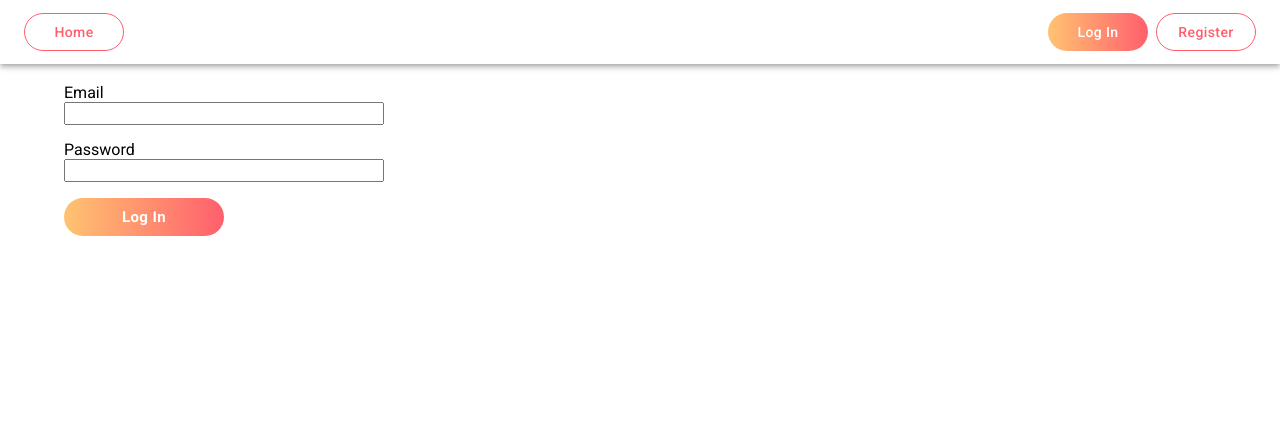
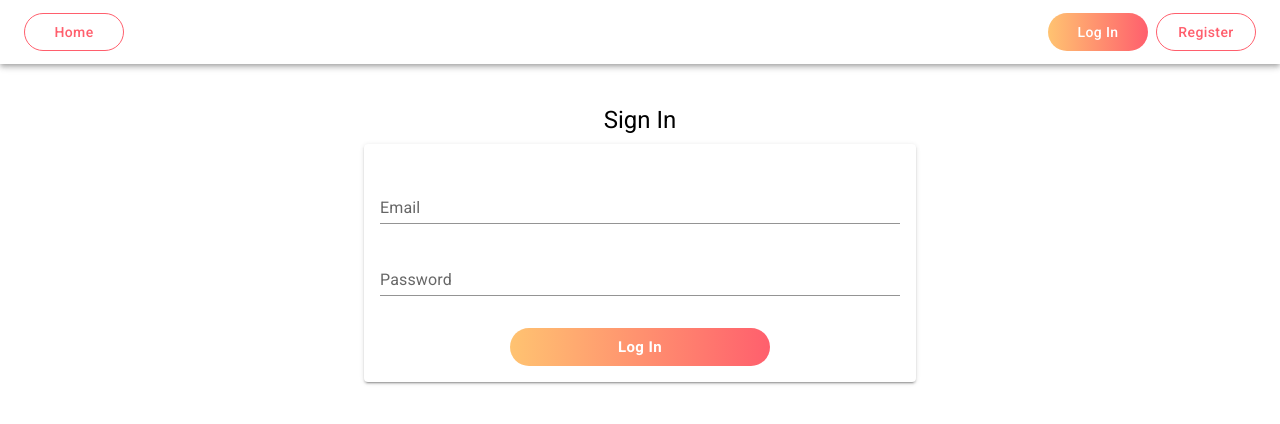
Before and after one commit to marlenaduleba/goit-react-hw-08-phonebook, a React (Create React App) app: page /goit-react-hw-08-phonebook/login in a window 1280 px wide. Shown: the top 424 px of the page. Built offline with nearby package versions, Linux system fonts and the light colour scheme.

Commit message:
LoginForm styled with MUI

```diff
--- a/src/components/LoginForm/LoginForm.js
+++ b/src/components/LoginForm/LoginForm.js
@@ -1,11 +1,8 @@
 import { logIn } from 'redux/auth/operations.js';
-import css from './LoginForm.module.css';
 import { useDispatch } from 'react-redux';
 import { useReducer } from 'react';
-import {StyledButton } from 'styles/styles.js';
-
-
-
+import { StyledButton, StyledTypography, StyledTextField } from 'styles/styles.js';
+import { Paper, TextField, Stack, Box } from '@mui/material';
 
 const initialValues = {
   email: '',
@@ -27,7 +24,10 @@ const reducer = (state, action) => {
 
 export const LoginForm = () => {
   const dispatch = useDispatch();
-  const [{ email, password }, dispatchReducer] = useReducer(reducer, initialValues);
+  const [{ email, password }, dispatchReducer] = useReducer(
+    reducer,
+    initialValues
+  );
 
   const handleSubmit = e => {
     e.preventDefault();
@@ -37,28 +37,42 @@ export const LoginForm = () => {
         password,
       })
     );
-    dispatchReducer({type: 'reset', payload: initialValues});
+    dispatchReducer({ type: 'reset', payload: initialValues });
   };
 
-
   const handleInputChange = e => {
-    const {name, value} = e.target;
-    dispatchReducer({type: name, payload: value});
-  }
+    const { name, value } = e.target;
+    dispatchReducer({ type: name, payload: value });
+  };
 
   return (
-
-      <form className={css.form} onSubmit={handleSubmit} autoComplete="off">
-        <label className={css.label}>
-          Email
-          <input type="email" name="email" value={email} onChange={handleInputChange} />
-        </label>
-        <label className={css.label}>
-          Password
-          <input type="password" name="password" value={password} onChange={handleInputChange} />
-        </label>
-        <StyledButton type="submit">Log In</StyledButton>
+    <Box sx={{mt: 5}} >
+      <StyledTypography variant='h5'component='h1' >Sign In</StyledTypography>
+        <Paper  elevation={2} sx={{p: 2}} >
+          <form onSubmit={handleSubmit} autoComplete="off">
+          <Stack sx={{ margin: '0 auto', alignItems: 'center'}}>
+            <StyledTextField
+            label="Email"
+              type="email"
+              name="email"
+              value={email}
+              variant="standard"
+              onChange={handleInputChange}
+              fullWidth
+            />
+            <StyledTextField
+            label="Password"
+              type="password"
+              name="password"
+              value={password}
+              variant="standard"
+              onChange={handleInputChange}
+              fullWidth
+            />
+            <StyledButton type="submit">Log In</StyledButton>
+          </Stack>
       </form>
-
+        </Paper>
+    </Box>
   );
 };
--- a/src/pages/Login.js
+++ b/src/pages/Login.js
@@ -1,5 +1,6 @@
 import { LoginForm } from 'components/LoginForm/LoginForm.js';
 import { Helmet } from 'react-helmet';
+import { Container } from '@mui/system';
 
 export default function Login() {
   return (
@@ -7,7 +8,9 @@ export default function Login() {
       <Helmet>
         <title>Login</title>
       </Helmet>
-      <LoginForm />
+      <Container maxWidth='sm' sx={{paddingBottom: 10}} >
+        <LoginForm />
+      </Container>
     </div>
   );
 }
--- a/src/styles/styles.js
+++ b/src/styles/styles.js
@@ -1,4 +1,4 @@
-import { Button, AppBar, List } from '@mui/material';
+import { Button, AppBar, List, Typography, TextField } from '@mui/material';
 import { styled, createTheme } from '@mui/material/styles';
 
 export const theme = createTheme({
@@ -38,6 +38,7 @@ export const NavButton = styled(Button)(({ theme }) => ({
 }));
 
 export const StyledButton = styled(Button)(({ theme }) => ({
+  marginTop: '24px',
   width: '50%',
   transition: '0.3s cubic-bezier(.47,1.64,.41,.8)',
   background:
@@ -74,3 +75,12 @@ export const DeleteButton = styled(Button)(() => ({
     transform: 'scale(1.1)',
   },
 }));
+
+export const StyledTypography = styled(Typography)(() => ({
+  marginBottom: '8px',
+  textAlign: 'center',
+}));
+
+export const StyledTextField = styled(TextField)(() => ({
+  margin: '16px 0 8px',
+}));
```
